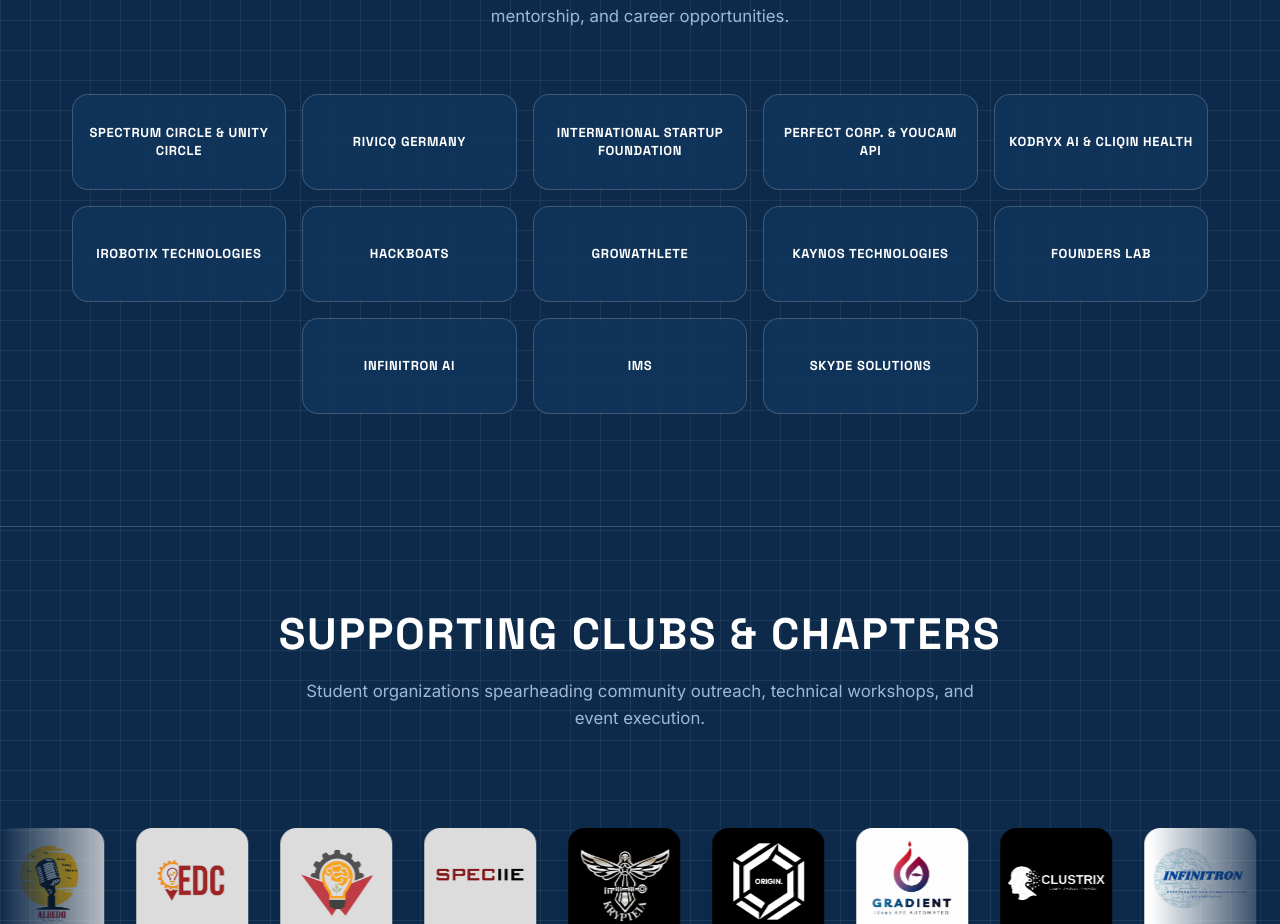
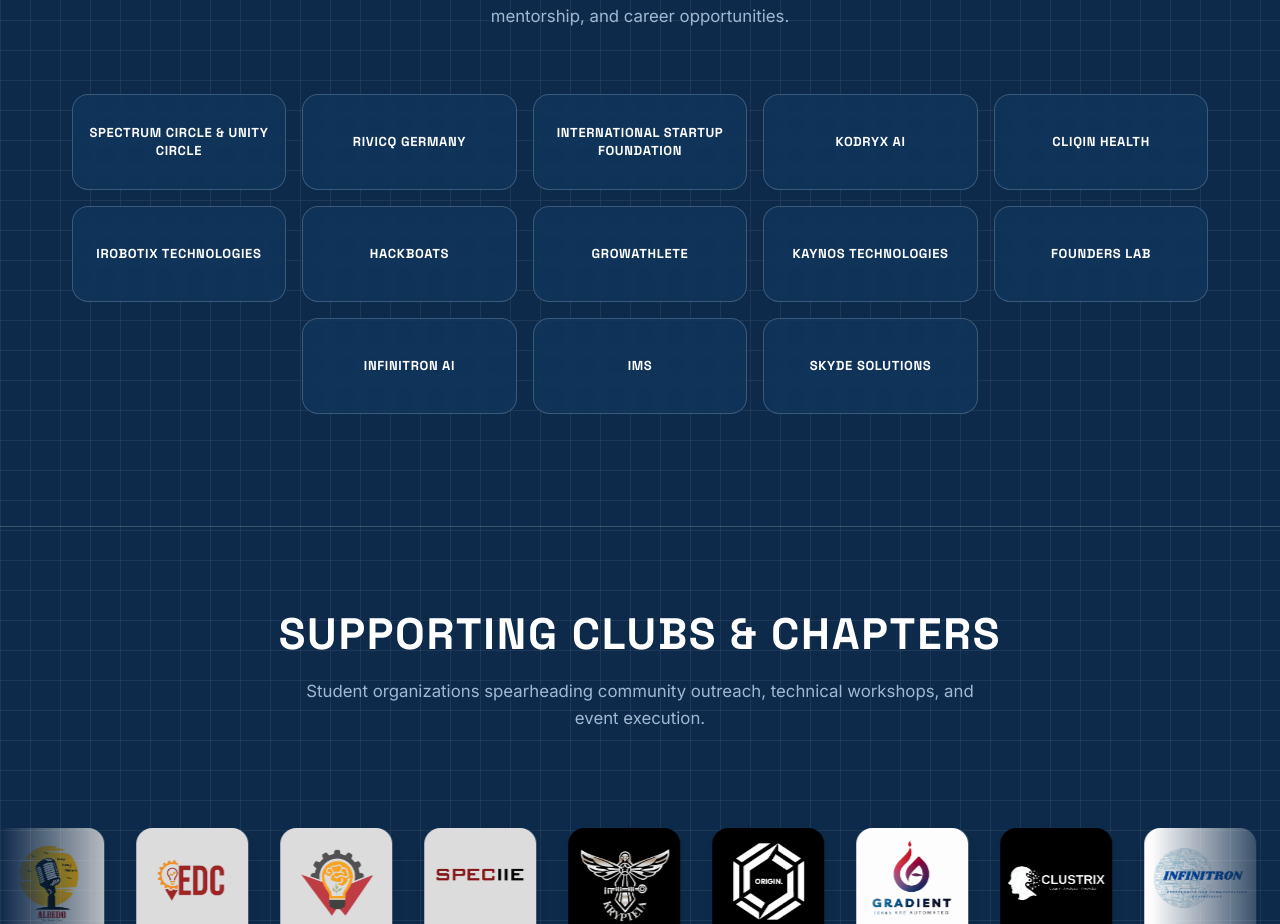
Before and after one commit to speciic/industryhack, a React (Vite) app: page / in a window 1280 px wide. Shown: the part 6880-7804 px from the top of the page. Built offline with nearby package versions, Linux system fonts and the light colour scheme.

Commit message:
feat: remove Perfect Corp and separate Kodryx AI and Cliqin Health

```diff
--- a/spec_industry_hack_2026.html
+++ b/spec_industry_hack_2026.html
@@ -1348,8 +1348,8 @@
                   "Spectrum Circle & Unity Circle",
                   "RivicQ Germany",
                   "International Startup Foundation",
-                  "Perfect Corp. & YouCam API",
-                  "Kodryx AI & Cliqin Health",
+                  "Kodryx AI",
+                  "Cliqin Health",
                   "iRobotix Technologies",
                   "HackBoats",
                   "GrowAthlete",
--- a/src/App.jsx
+++ b/src/App.jsx
@@ -1297,8 +1297,8 @@ export default function App() {
               "Spectrum Circle & Unity Circle",
               "RivicQ Germany",
               "International Startup Foundation",
-              "Perfect Corp. & YouCam API",
-              "Kodryx AI & Cliqin Health",
+              "Kodryx AI",
+              "Cliqin Health",
               "iRobotix Technologies",
               "HackBoats",
               "GrowAthlete",
```
